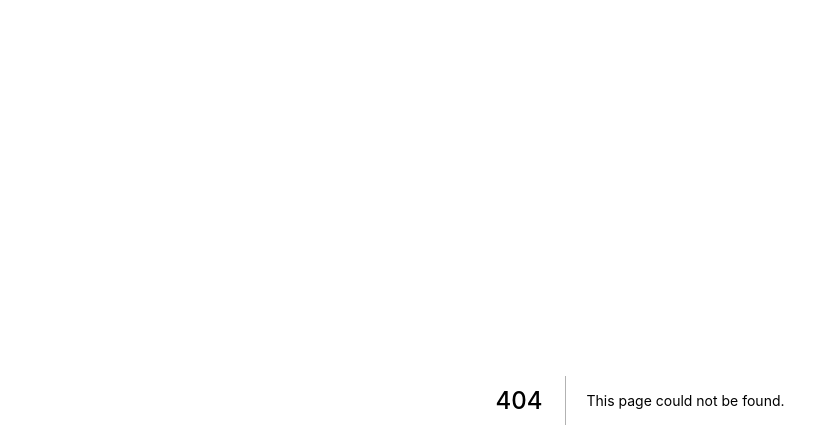
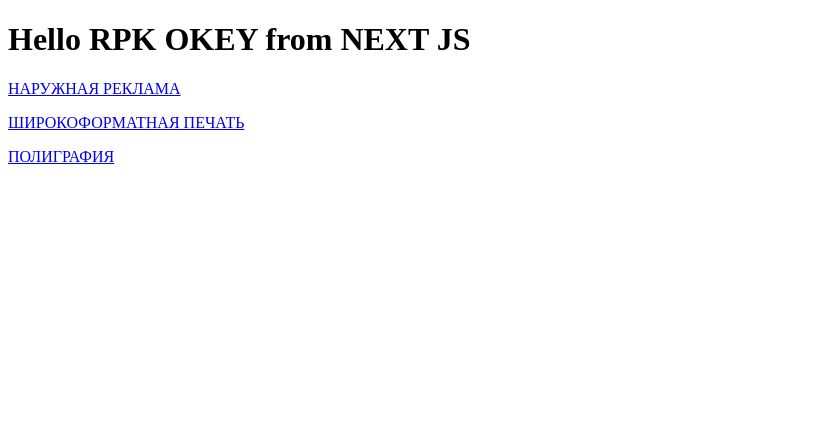
Before and after one commit to Propulsive60r/RPKOKEYNEXTJS, a Next.js app: page /components/services in a window 1280 px wide. Before the commit this address had no page. Shown: the top 448 px of the page, without its empty margins (0-839 px from the left). Built offline with nearby package versions, Linux system fonts and the light colour scheme.

Commit message:
add components
Services

```diff
--- /dev/null
+++ b/pages/components/services.js
@@ -0,0 +1,16 @@
+import Link from "next/link"
+
+export default function Services() {
+    return <>
+        <h1>Hello RPK OKEY from NEXT JS</h1>
+        <p>
+            <Link href="../outdooradvertising"><a>НАРУЖНАЯ РЕКЛАМА</a></Link>
+        </p>
+        <p>
+            <Link href="../largeformatprinting"><a>ШИРОКОФОРМАТНАЯ ПЕЧАТЬ</a></Link>
+        </p>
+        <p>
+            <Link href="../typography"><a>ПОЛИГРАФИЯ</a></Link>
+        </p>
+    </>
+}
```
Also changed, not shown: pages/index.js (+3 -11 lines).
